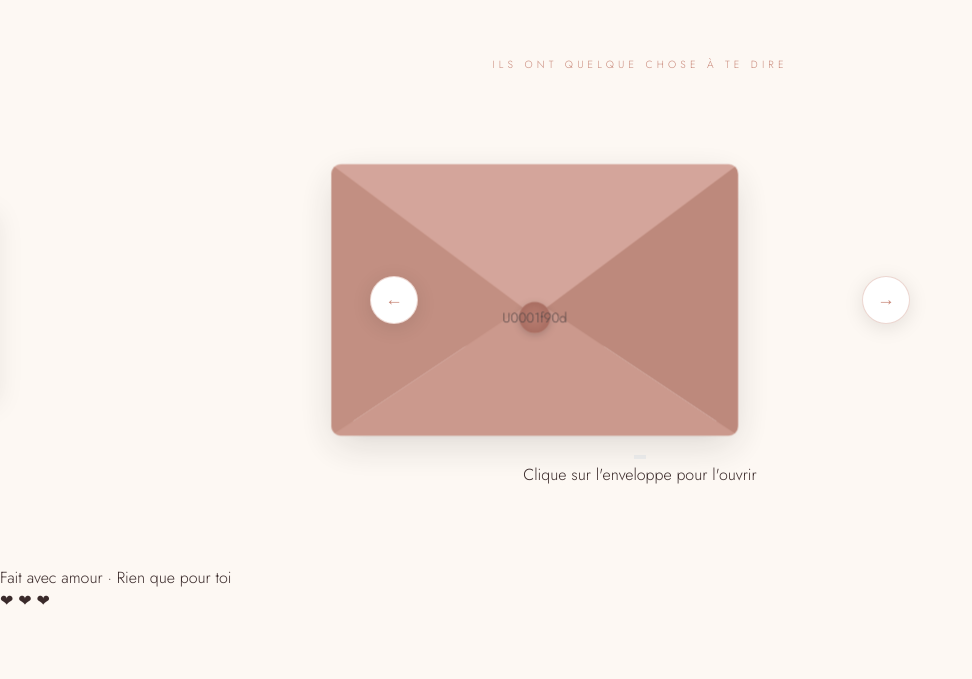
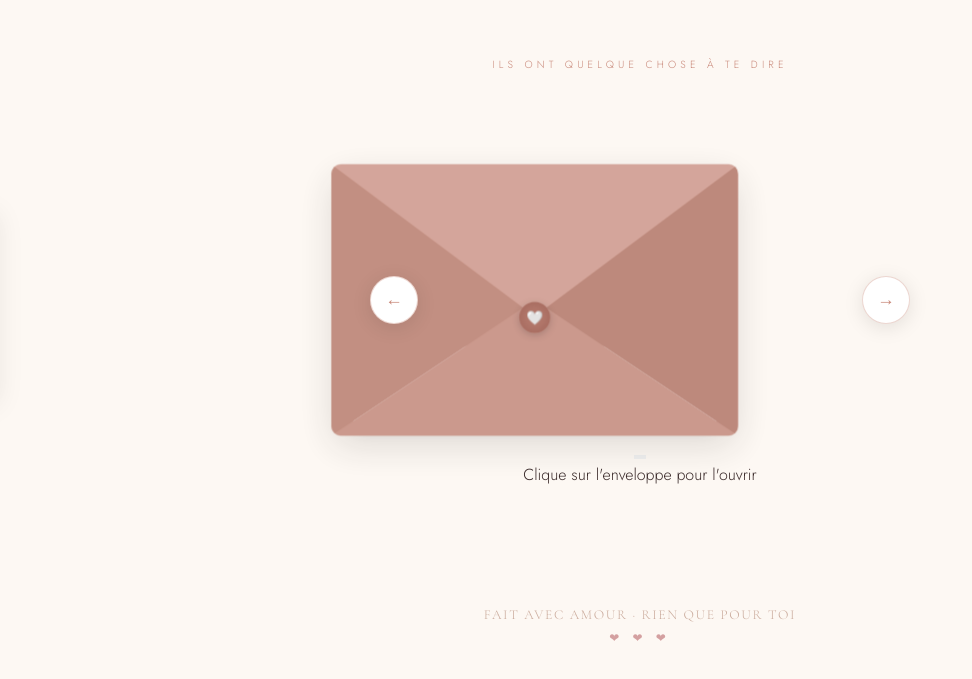
Before and after one commit to fs0ciety7000/birth, a plain HTML site: page index.html in a window 1280 px wide. Shown: the part 2253-2932 px from the top of the page, without its empty margins (0-972 px from the left). Before the commit the page ends 2865 px from the top, so only its background shows below. Drawn offline with nearby package versions, Linux system fonts and the light colour scheme.

Commit message:
Fix Unicode emoji escapes and add footer CSS

```diff
--- a/index.html
+++ b/index.html
@@ -1076,6 +1076,26 @@
   .letter-date.revealed {
     max-height: 60px;
     opacity: 0.7;
+  }
+
+  footer {
+    text-align: center;
+    padding: 2.5rem 1rem 2rem;
+    margin-top: 0;
+  }
+  .footer-text {
+    font-family: 'Cormorant Garamond', Georgia, serif;
+    font-size: 0.85rem;
+    letter-spacing: 0.12em;
+    color: #c9a99a;
+    margin: 0 0 0.4rem;
+    text-transform: uppercase;
+  }
+  .footer-hearts {
+    font-size: 0.75rem;
+    color: #d4a0a0;
+    letter-spacing: 0.4em;
+    margin: 0;
   }
 </style>
 </head>
@@ -1494,13 +1514,13 @@
   var FALLBACK_MESSAGES = [
     {
       photo: 'img/laurence.webp',
-      author: 'Laurence \U0001f90d',
+      author: 'Laurence 🤍',
       greeting: 'Ma belle Grace,',
       paragraphs: [
         "Je ne pouvais pas laisser passer ce jour sans te dire \u00e0 quel point tu comptes pour moi.",
         "Tu as cette fa\u00e7on unique de rendre la vie plus belle \u2014 par ta pr\u00e9sence, tes \u00e9clats de rire, ta fa\u00e7on d'\u00eatre l\u00e0 vraiment quand \u00e7a compte.",
         "Depuis le premier jour, tu m'as montr\u00e9 ce que \u00e7a veut dire d'\u00eatre une vraie amie. G\u00e9n\u00e9reuse, sinc\u00e8re, lumineuse.",
-        "Ce jour est le tien. Profite de chaque seconde. \U0001f338"
+        "Ce jour est le tien. Profite de chaque seconde. 🌸"
       ]
     },
     {
@@ -1516,13 +1536,13 @@
     },
     {
       photo: 'img/groupe.webp',
-      author: 'La Team \U0001f942',
+      author: 'La Team 🥂',
       greeting: 'Ch\u00e8re Grace,',
       paragraphs: [
         "On n'allait pas laisser ton anniversaire passer sans te dire \u00e0 quel point tu comptes pour chacun d'entre nous.",
         "Tu es de celles qui cimentent un groupe. Qui cr\u00e9ent les souvenirs dont on parle encore des ann\u00e9es apr\u00e8s.",
         "Aujourd'hui, on l\u00e8ve tous un verre \u00e0 toi \u2014 \u00e0 ta joie de vivre, \u00e0 ta force, \u00e0 ta lumi\u00e8re.",
-        "On t'aime \u00e9norme ! \U0001f942"
+        "On t'aime énorme ! 🥂"
       ]
     }
   ];
@@ -1548,7 +1568,7 @@
         '</div>' +
         '<div class="envelope-front"><div class="envelope-front-bottom"></div></div>' +
         '<div class="envelope-flap"></div>' +
-        '<div class="envelope-seal">\U0001f90d</div>';
+        '<div class="envelope-seal">🤍</div>';
       stage.appendChild(wrap);
       observer.observe(wrap);
     });
```
